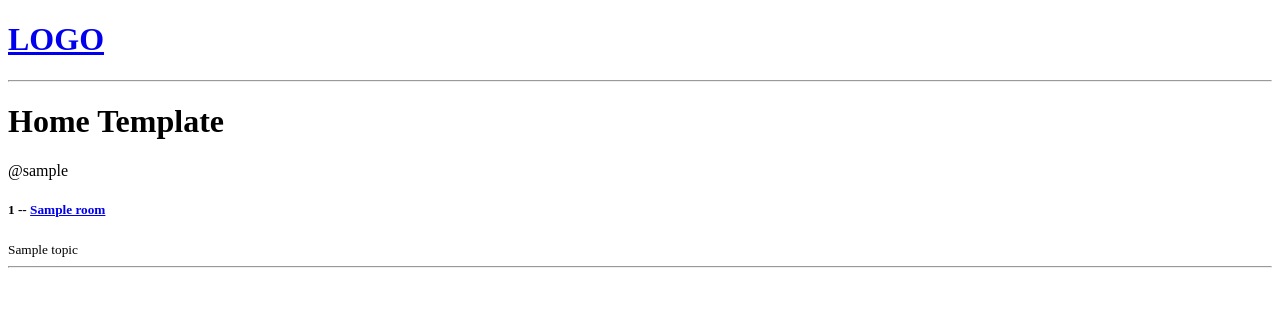
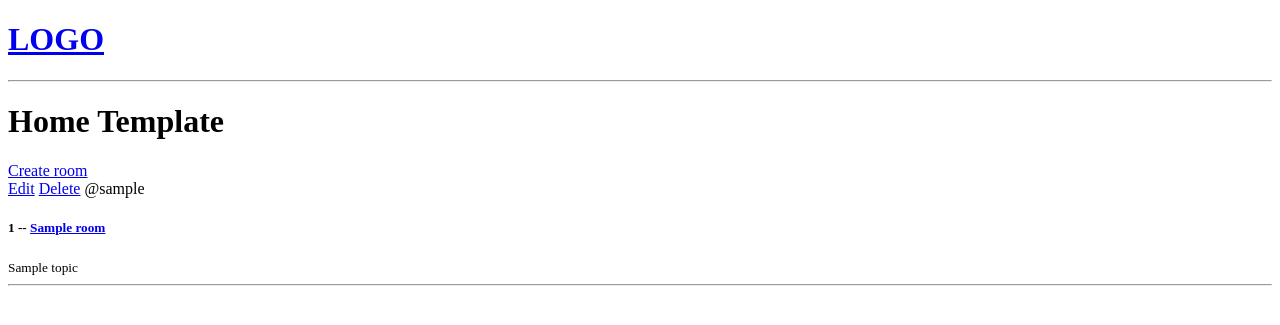
Before and after one commit to Chernov372/StudyP, a Django app: page / in a window 1280 px wide. Shown: the top 325 px of the page. Run offline with Django 4.2, Linux system fonts and the light colour scheme; tables that the repository leaves empty hold one stand-in row (values such as "Sample post").

Commit message:
Added delete edit byttons to rooms

```diff
--- a/base/models.py
+++ b/base/models.py
@@ -18,6 +18,11 @@ class Room(models.Model):
     updated = models.DateTimeField(auto_now=True)
     created = models.DateTimeField(auto_now_add=True)
 
+
+    class Meta:
+        ordering = ['-updated', '-created']
+
+
     def __str__(self):
         return self.name
 
--- a/base/templates/base/home.html
+++ b/base/templates/base/home.html
@@ -5,9 +5,14 @@
 <h1>Home Template</h1>
 
 <div>
+
+    <a href="{% url 'create-room' %}">Create room</a>
+
     <div>
         {% for room in rooms %}
         <div>
+            <a href="{% url 'update-room' room.id %}">Edit</a>
+            <a href="{% url 'delete-room' room.id %}">Delete</a>
             <span>@{{room.host.username}}</span>
             <h5>{{room.id}} -- <a href="{% url 'room' room.id %}">{{room.name}}</a></h5>
             <small>{{room.topic.name}}</small>
--- a/base/urls.py
+++ b/base/urls.py
@@ -4,4 +4,8 @@ from . import views
 urlpatterns = [
     path('', views.home, name="home"),
     path('room/<str:pk>/', views.room, name="room"),
+
+    path('create-room', views.createRoom, name="create-room"),
+    path('update-room/<str:pk>/', views.updateRoom, name="update-room"),
+    path('delete-room/<str:pk>/', views.deleteRoom, name="delete-room"),
 ]
--- a/base/views.py
+++ b/base/views.py
@@ -1,5 +1,7 @@
-from django.shortcuts import render
+from django.shortcuts import render, redirect
 from .models import Room
+from .forms import RoomForm
+
 
 
 # rooms = [
@@ -17,3 +19,33 @@ def room(request, pk):
     room = Room.objects.get(id=pk)
     context = {'room': room}
     return render(request, 'base/room.html', context)
+
+def createRoom(request):
+    form = RoomForm()
+    if request.method == 'POST':
+        form = RoomForm(request.POST)
+        if form.is_valid:
+            form.save()
+            return redirect('home')
+
+    context = {'form': form}
+    return render(request, 'base/room_form.html', context)
+
+def updateRoom(request, pk):
+    room = Room.objects.get(id=pk)
+    form = RoomForm(instance=room)
+    if request.method == 'POST':
+        form = RoomForm(request.POST, instance=room)
+        if form.is_valid:
+            form.save()
+            return redirect('home')
+
+    context = {'form': form}
+    return render(request, 'base/room_form.html', context)
+
+def deleteRoom(request, pk):
+    room = Room.objects.get(id=pk)
+    if request.method == 'POST':
+        room.delete()
+        return redirect('home')
+    return render(request, 'base/delete.html', {'obj': room})
```
Also changed, not shown: base/forms.py (added, +7 -0 lines), base/templates/base/delete.html (added, +17 -0 lines), base/templates/base/room_form.html (added, +17 -0 lines).
